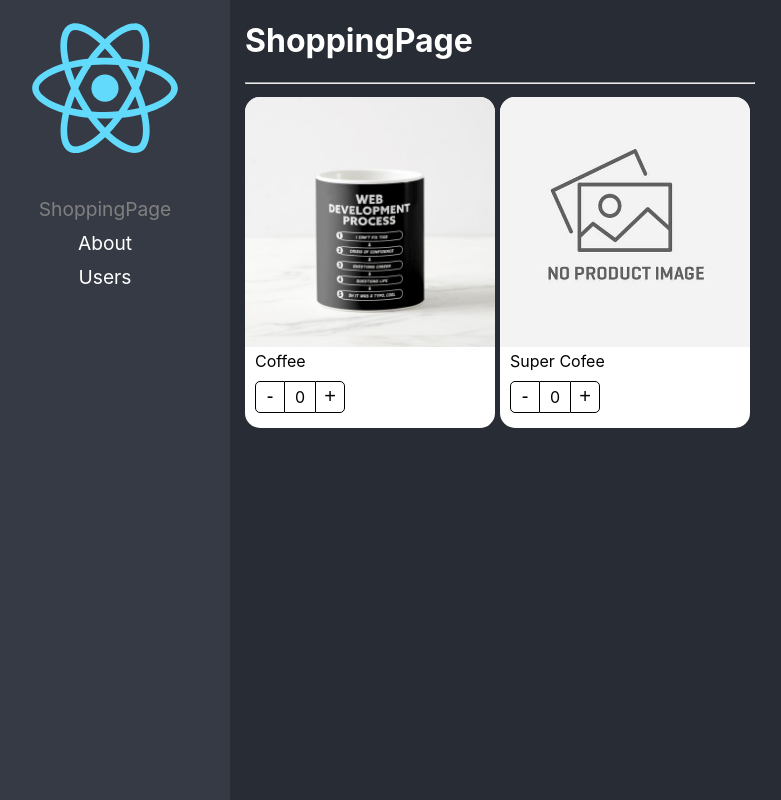
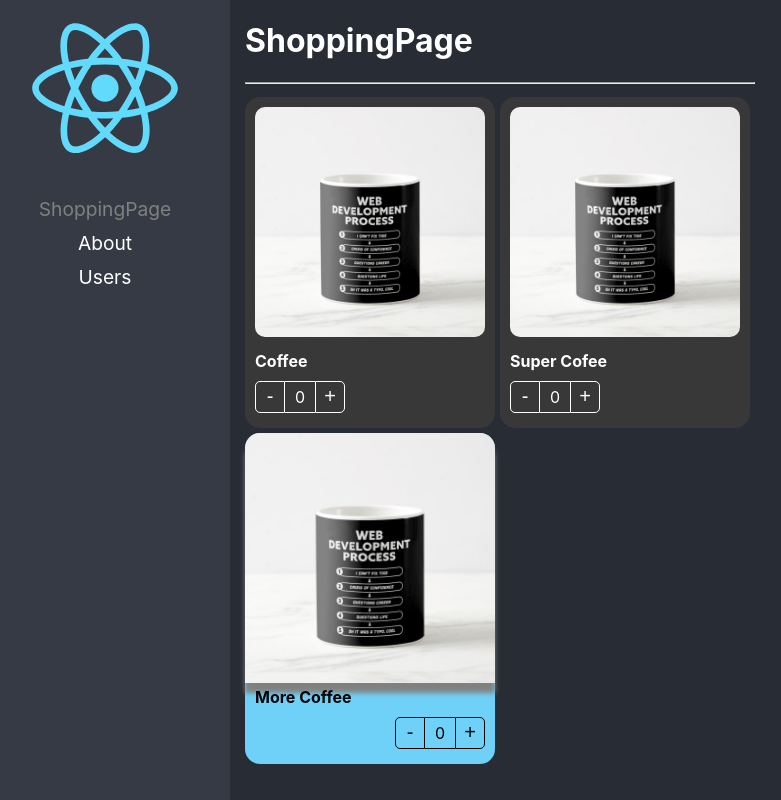
Before and after one commit to alexguaman/react-advanced, a React (Create React App) app: page / in a window 1280 px wide. Shown: the whole page, without its empty margins (20-801 px from the left). Built offline with nearby package versions, Linux system fonts and the light colour scheme.

Commit message:
Component extend style ready

```diff
--- a/src/02-components-patterns/components/ProductButtons.tsx
+++ b/src/02-components-patterns/components/ProductButtons.tsx
@@ -2,11 +2,17 @@ import { useContext } from "react";
 import { ProductContext } from "./ProductCard";
 import styles from "../styles/styles.module.css";
 
-export const ProductButtons = () => {
+export interface Props {
+  className?: string;
+  activeBtnClass?: string;
+  style?: React.CSSProperties;
+}
+
+export const ProductButtons = ({ className, style }: Props) => {
   const { increaseBy, counter } = useContext(ProductContext);
 
   return (
-      <div className={styles.buttonsContainer}>
+    <div className={`${styles.buttonsContainer} ${className}`} style={style}>
       <button className={styles.buttonMinus} onClick={() => increaseBy(-1)}>
         -
       </button>
--- a/src/02-components-patterns/components/ProductCard.tsx
+++ b/src/02-components-patterns/components/ProductCard.tsx
@@ -1,17 +1,24 @@
 import styles from "../styles/styles.module.css";
 import useProduct from "../hooks/useProduct";
-import { createContext } from "react";
-import { ProductContextProps, ProductCardProps } from "../interfaces/interfaces";
+import { ReactElement, createContext } from "react";
+import { ProductContextProps, Product } from "../interfaces/interfaces";
 
 export const ProductContext = createContext({} as ProductContextProps);
 const { Provider } = ProductContext;
 
-export const ProductCard = ({ product, children }: ProductCardProps) => {
+export interface Props {
+  product: Product;
+  children?: ReactElement;
+  className?: string;
+  style?: React.CSSProperties;
+}
+
+export const ProductCard = ({ product, children, className, style }: Props) => {
   const { counter, increaseBy } = useProduct();
 
   return (
     <Provider value={{ counter, increaseBy, product }}>
-      <div className={styles.productCard}>{children}</div>
+      <div className={`${styles.productCard} ${className}`} style={style} >{children}</div>
     </Provider>
   );
 };
--- a/src/02-components-patterns/components/ProductImage.tsx
+++ b/src/02-components-patterns/components/ProductImage.tsx
@@ -3,9 +3,21 @@ import styles from "../styles/styles.module.css";
 import noImage from "../assets/no-image.jpg";
 import { ProductContext } from "./ProductCard";
 
-export const ProductImage = ({ img = "" }) => {
+export interface Props {
+  img?: string;
+  className?: string;
+  style?: React.CSSProperties;
+}
+export const ProductImage = ({ img = "", className, style }: Props) => {
   const { product } = useContext(ProductContext);
   const imgToShow = img ? img : product.img ? product.img : noImage;
 
-  return <img className={styles.productImg} src={imgToShow} alt="Cofee Mug" />;
+  return (
+    <img
+      className={`${styles.productImg} ${className}`}
+      src={imgToShow}
+      alt="Cofee Mug"
+      style={style}
+    />
+  );
 };
--- a/src/02-components-patterns/components/ProductTitle.tsx
+++ b/src/02-components-patterns/components/ProductTitle.tsx
@@ -2,7 +2,22 @@ import { useContext } from "react";
 import styles from "../styles/styles.module.css";
 import { ProductContext } from "./ProductCard";
 
-export const ProductTitle = ({title}: {title?: string}) => {
-    const { product } = useContext(ProductContext);
-    return <span className={styles.productDescription}> {title ? title : product.title} </span>;
-  };
+export interface Props {
+  title?: string,
+  className?: string,
+  style?: React.CSSProperties;
+}
+
+export const ProductTitle = ({
+  title,
+  className,
+  style
+}: Props) => {
+  const { product } = useContext(ProductContext);
+  return (
+    <span className={`${styles.productDescription} ${className}`} style={style}>
+      {" "}
+      {title ? title : product.title}{" "}
+    </span>
+  );
+};
--- a/src/02-components-patterns/components/index.tsx
+++ b/src/02-components-patterns/components/index.tsx
@@ -3,12 +3,13 @@ import { ProductCard as ProductCardHOC } from "./ProductCard";
 import { ProductButtons } from "./ProductButtons";
 import { ProductImage } from "./ProductImage";
 import { ProductTitle } from "./ProductTitle";
+import { ProductCardHOCProps } from "../interfaces/interfaces";
 
 export { ProductButtons } from "./ProductButtons";
 export { ProductImage } from "./ProductImage";
 export { ProductTitle } from "./ProductTitle";
 
-export const ProductCard = Object.assign(ProductCardHOC, {
+export const ProductCard: ProductCardHOCProps = Object.assign(ProductCardHOC, {
   Title: ProductTitle,
   Image: ProductImage,
   Buttons: ProductButtons,
--- a/src/02-components-patterns/pages/ShoppingPage.tsx
+++ b/src/02-components-patterns/pages/ShoppingPage.tsx
@@ -2,8 +2,9 @@ import {
   ProductCard,
   ProductImage,
   ProductTitle,
-  ProductButtons
+  ProductButtons,
 } from "../components";
+import "../styles/custom-styles.css";
 
 const product = {
   id: "1",
@@ -14,6 +15,7 @@ const product = {
 const product2 = {
   id: "1",
   title: "More Coffee",
+  img: "./coffee-mug.png",
 };
 
 const ShoppingPage = () => {
@@ -28,22 +30,29 @@ const ShoppingPage = () => {
           flexWrap: "wrap",
         }}
       >
-        <ProductCard product={product}>
+        <ProductCard product={product} className="bg-dark text-white">
           <>
-            <ProductCard.Image />
-            <ProductCard.Title />
-            <ProductCard.Buttons />
+            <ProductCard.Image className="custom-image"/>
+            <ProductCard.Title className="text-white text-bold" />
+            <ProductCard.Buttons className="custom-buttons" activeBtnClass="no-class"/>
           </>
         </ProductCard>
 
-        <ProductCard product={product2}>
+        <ProductCard product={product2} className="bg-dark text-white">
           <>
-            <ProductImage />
-            <ProductTitle title="Super Cofee"/>
-            <ProductButtons />
+            <ProductImage className="custom-image"/>
+            <ProductTitle title="Super Cofee" className="text-white text-bold"/>
+            <ProductButtons className="custom-buttons" activeBtnClass="no-class"/>
           </>
         </ProductCard>
       </div>
+      <ProductCard product={product2} style={{backgroundColor: '#70D1F8'}}>
+          <>
+            <ProductImage style={{boxShadow: "0px 10px 5px gray"}}/>
+            <ProductTitle style={{fontWeight: 'bold'}}/>
+            <ProductButtons style={{display: "flex", justifyContent: "end"}}/>
+          </>
+        </ProductCard>
     </div>
   );
 };
--- /dev/null
+++ b/src/02-components-patterns/styles/custom-styles.css
@@ -0,0 +1,22 @@
+.bg-dark {
+    background-color:  rgb(56, 56, 56);
+}
+
+.text-white {
+    color: white;
+}
+
+.text-bold {
+    font-weight: bold;
+}
+
+.custom-image {
+    padding: 10px;
+    width: calc(100% - 20px);
+    border-radius: 20px;
+}
+
+.custom-buttons button, .custom-buttons div{
+    color: white;
+    border-color: white;
+}
--- a/src/routes/Navigation.tsx
+++ b/src/routes/Navigation.tsx
@@ -1,7 +1,6 @@
 import {
   BrowserRouter,
   NavLink,
-  Navigate,
   Route,
   Routes,
 } from "react-router-dom";
```
Also changed, not shown: src/02-components-patterns/interfaces/interfaces.ts (+11 -6 lines). Lines whose indentation alone changed are shown as unchanged.
